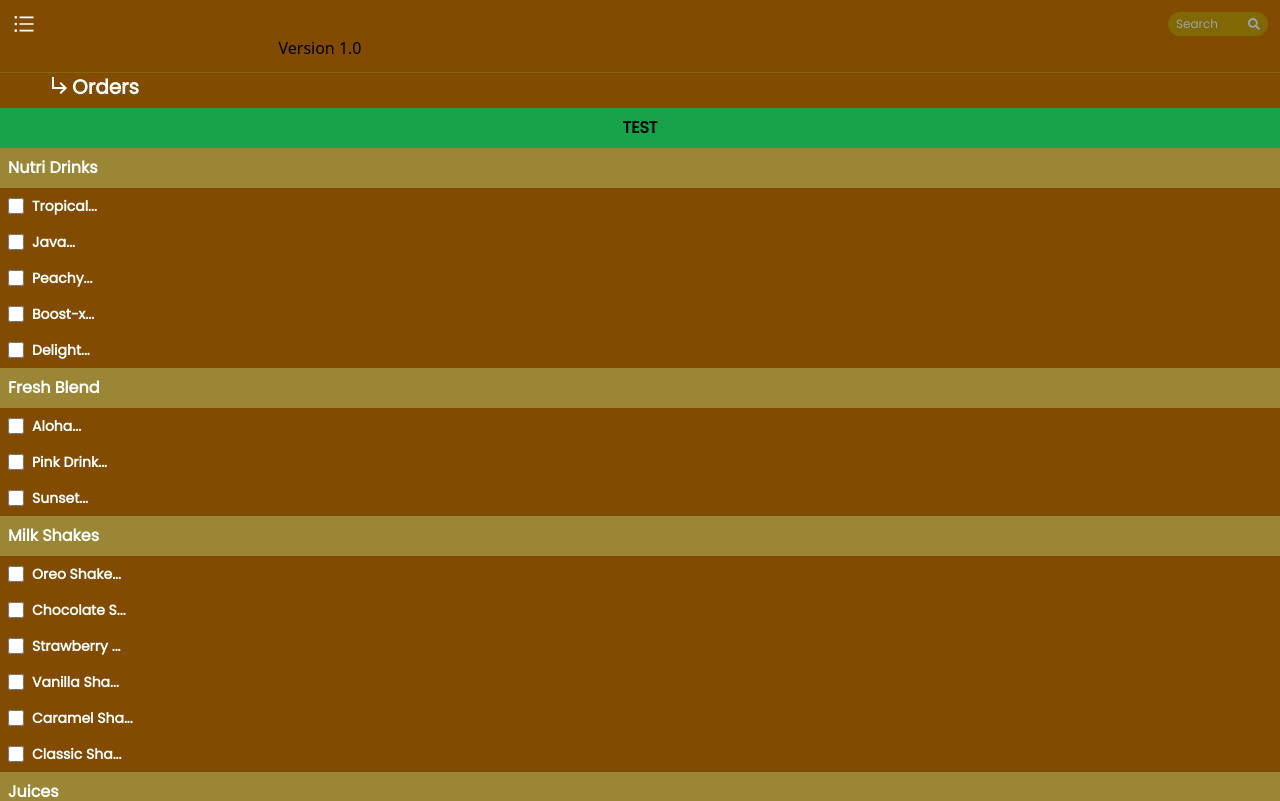
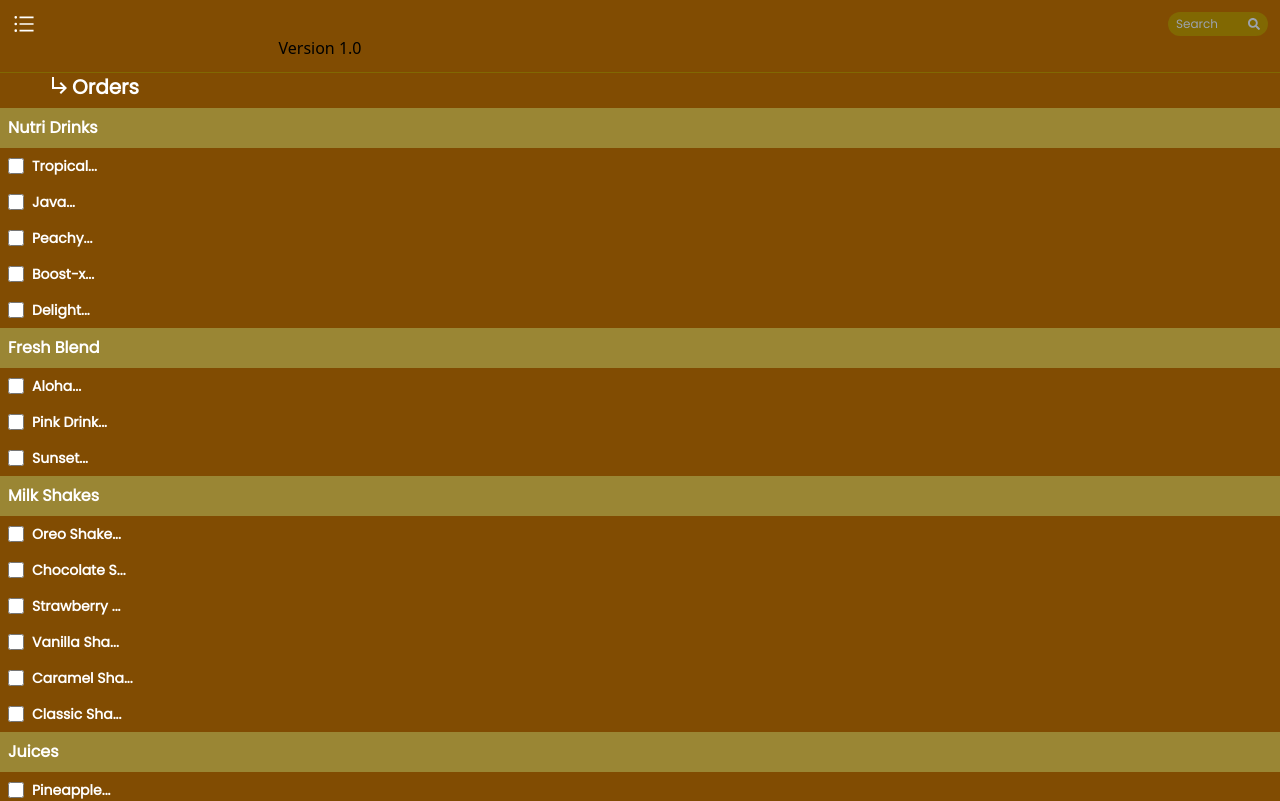
Before and after one commit to nowyouseeme1234/creamnbeans_repo, a React (Vite) app in the folder CnBs/: page /orders in a window 1280 px wide. Shown: the top 801 px of the page. Built offline with nearby package versions, Linux system fonts and the light colour scheme.

Commit message:
now talking to server and external database

```diff
--- a/CnBs/src/components/Menu/Menu.jsx
+++ b/CnBs/src/components/Menu/Menu.jsx
@@ -197,11 +197,6 @@ const Menu = () => {
         }
     }, [])
 
-    const handleTest = () =>{
-        axios.get('https://creamnbeans-repo-server.vercel.app/get_orders').then(result => {
-            console.log(result.data)
-        }).catch(error => console.log(error))
-    }
     const handleToggle = (itemName, buttonName, newState) => {
         setValues((prevValues) => ({
             ...prevValues,
@@ -269,7 +264,6 @@ const Menu = () => {
 
     return (
         <form>
-            <button type='button' className='p-2 bg-green-600 w-full font-bold font-poppins' onClick={handleTest}>TEST</button>
             <ul>
                 {menuList.map((menuItems) => (
                     <div>
```
